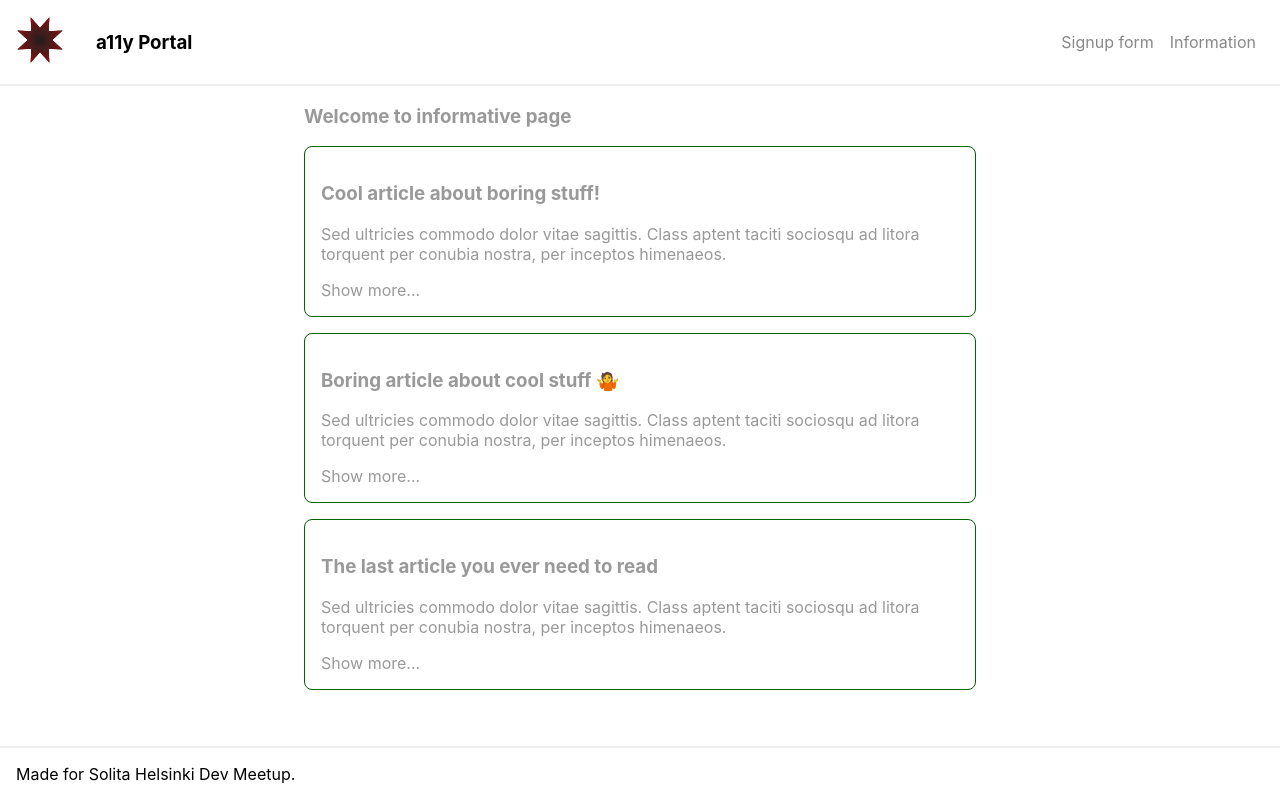
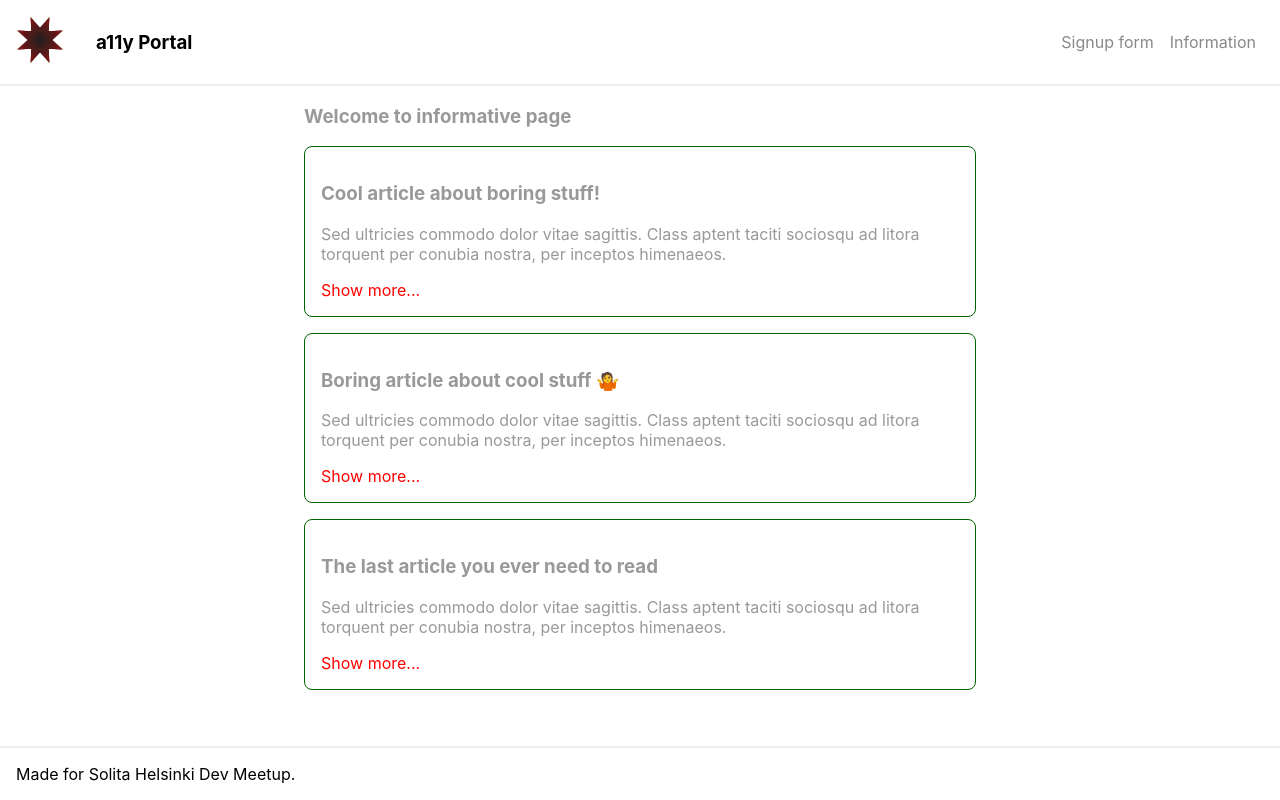
Before and after one commit to henrikontio/a11y-workshop, a React (Create React App) app: page /info in a window 1280 px wide. Built offline with nearby package versions, Linux system fonts and the light colour scheme.

Commit message:
Add color for read more link

```diff
--- a/src/index.css
+++ b/src/index.css
@@ -115,3 +115,7 @@
   margin-bottom: 1em;
   padding: 1em;
 }
+
+.show-more-btn {
+  color: #ff0000;
+}
--- a/src/pages/PageInfo.js
+++ b/src/pages/PageInfo.js
@@ -11,7 +11,7 @@
       {expanded && (
         <p>{additionalText}</p>)
       }
-      <span onClick={() => setExpanded(!expanded)}>{expanded ? "Show less..." : "Show more..."}</span>
+      <span className={'show-more-btn'} onClick={() => setExpanded(!expanded)}>{expanded ? "Show less..." : "Show more..."}</span>
     </div>
   );
 };
```
